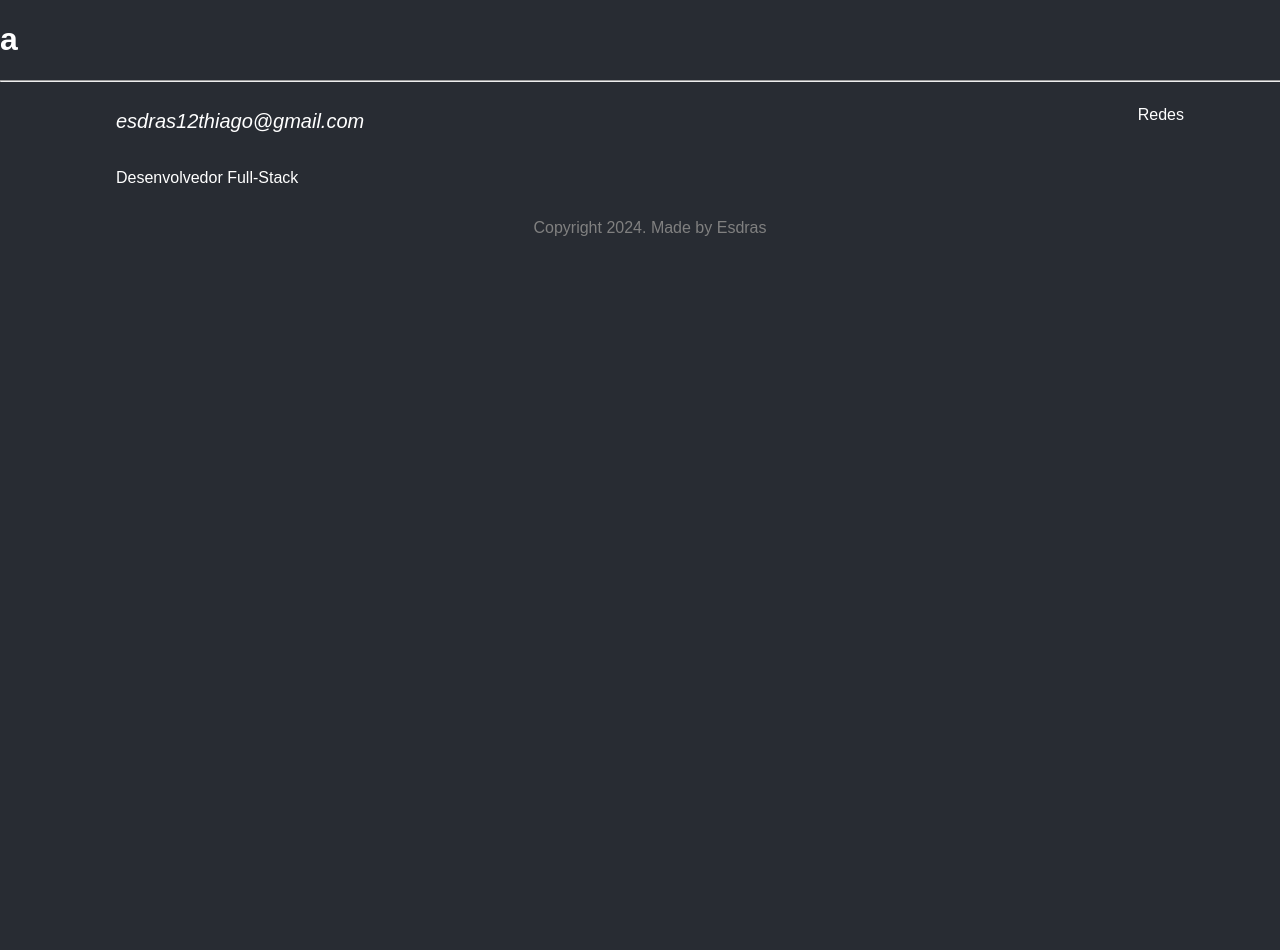
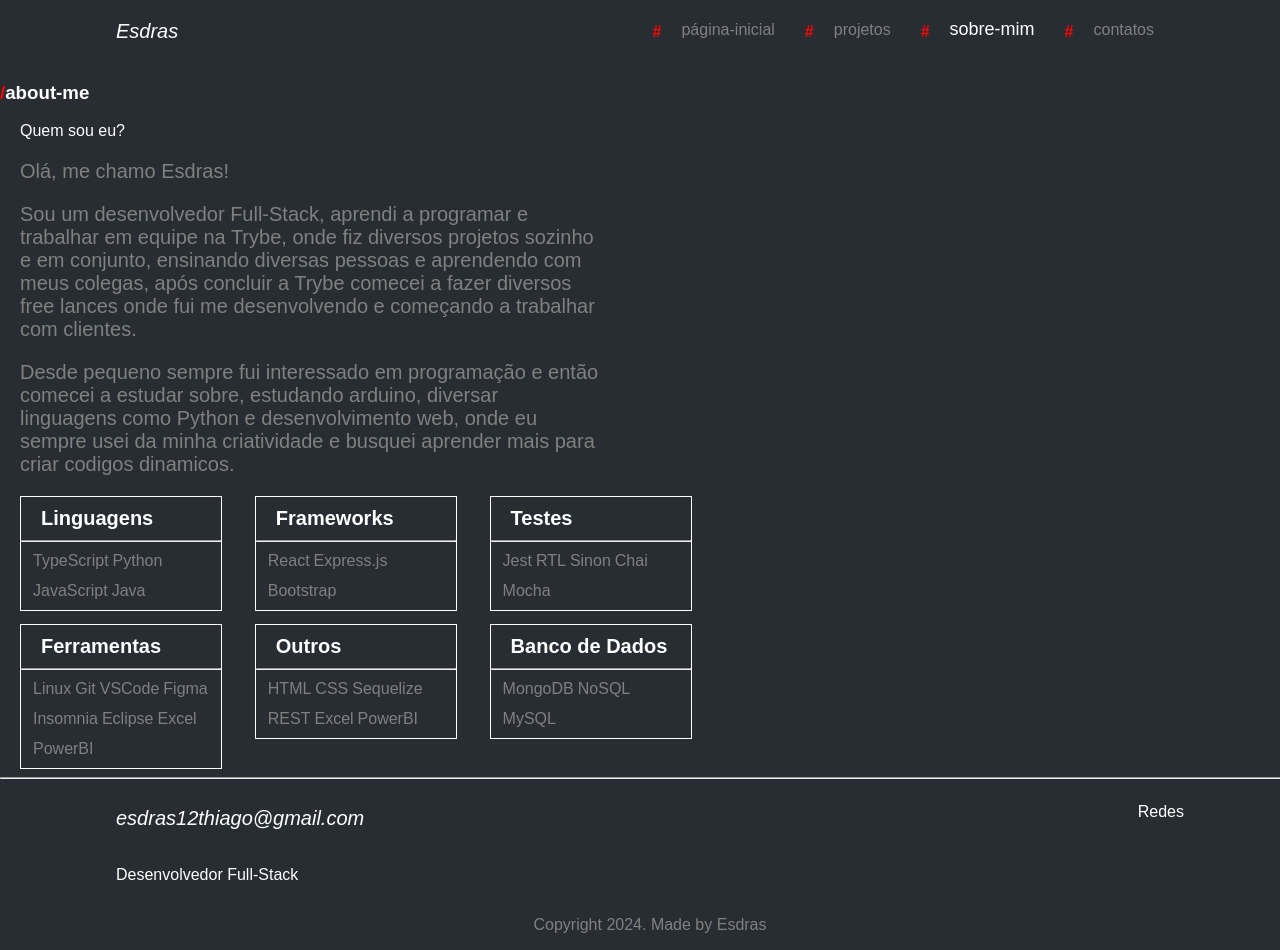
Before and after one commit to EsdrasThiago/portfolioprofissional, a React (Create React App) app: page /sobre-mim in a window 1280 px wide. Before the commit the page ends 800 px from the top, so only its background shows below. Built offline with nearby package versions, Linux system fonts and the light colour scheme; a web font is replaced by a local one.

Commit message:
Adicionando páginas

```diff
--- a/src/App.js
+++ b/src/App.js
@@ -1,18 +1,20 @@
 import { Routes, Route } from "react-router-dom";
 import Home from "./pages/Home";
 import NotFound from "./pages/NotFound";
-import Header from "./components/Header";
 import Footer from "./components/Footer";
 import './styles/MainStyle.css'
+import Works from "./pages/Works";
+import AboutMe from "./pages/AboutMe";
+import Contacts from "./pages/Contacts";
 
 function App() {
   return (
     <main>
       <Routes>
         <Route path="/" element={<Home />} />
-        {/* <Route path="/projetos" element={<Works />} /> */}
-        {/* <Route path="/sobre-mim" element={<AboutMe />} /> */}
-        {/* <Route path="/contatos" element={<Contacts />} /> */}
+        <Route path="/projetos" element={<Works />} />
+        <Route path="/sobre-mim" element={<AboutMe />} />
+        <Route path="/contatos" element={<Contacts />} />
         <Route path="/*" element={<NotFound />}/>
       </Routes>
       <hr className="footer-hr" />
--- /dev/null
+++ b/src/pages/AboutMe.jsx
@@ -0,0 +1,44 @@
+import Header from "../components/Header";
+import skillsHomeMock from "../mocks/skillsMock";
+
+function AboutMe() {
+
+    return (
+        <section>
+            <Header page="about-me"/>
+            <section>
+                <h1><b>/</b>about-me</h1>
+                <p>Quem sou eu?</p>
+            </section>
+            <section className='about-me-home-text-main'>
+                <p>Olá, me chamo Esdras!</p>
+                <p>
+                    Sou um desenvolvedor Full-Stack, aprendi a programar e trabalhar em equipe na Trybe,
+                    onde fiz diversos projetos sozinho e em conjunto, ensinando diversas pessoas e aprendendo com meus colegas,
+                    após concluir a Trybe comecei a fazer diversos free lances onde fui me desenvolvendo e
+                    começando a trabalhar com clientes.
+                </p>
+                <p>
+                    Desde pequeno sempre fui interessado em programação e então comecei a estudar sobre, estudando arduino,
+                    diversar linguagens como Python e desenvolvimento web, onde eu sempre usei da minha criatividade
+                    e busquei aprender mais para criar codigos dinamicos.
+                </p>
+            </section>
+            <section className="skills-home-cards">
+                {skillsHomeMock.map((e) => (
+                    <section className="skills-home-card">
+                        <h1 className="skills-home-title">{e.name}</h1>
+                        <hr />
+                        <section className="skills-home-text">
+                            {e.text.map((el) => (
+                                <p>{el}</p>
+                            ))}
+                        </section>
+                    </section>
+                ))}
+            </section>
+        </section>
+    );
+}
+
+export default AboutMe;
--- /dev/null
+++ b/src/pages/Contacts.jsx
@@ -0,0 +1,22 @@
+import Header from "../components/Header";
+
+function Contacts() {
+
+    return (
+      <section>
+        <Header />
+        <section>
+            <h1><b>/</b>contatos</h1>
+            <p>Quem eu sou?</p>
+        </section>
+        <section>
+            <p>Eu sou um desenvolvedor em busca do primeiro emprego e estou disponivel para criação de aplicações, caso necessite de algo ou tenha alguma dúvida não exite em me contatar</p>
+        </section>
+        <section>
+            <h1><b>#</b>all-media</h1>
+        </section>
+      </section>
+    );
+  }
+
+  export default Contacts;
--- /dev/null
+++ b/src/pages/Works.jsx
@@ -0,0 +1,32 @@
+import Header from "../components/Header";
+import projectsHomeMock from "../mocks/projectsMock";
+
+function Works() {
+
+    return (
+        <section>
+            <Header page="projects" />
+            <section>
+                <h1><b>/</b>Projetos</h1>
+                <p>Uma lista dos meus projetos</p>
+            </section>
+            <section>
+                <h1><b>#</b>projetos-completos</h1>
+                <section className="project-home-cards">
+                {projectsHomeMock.map((e) => (
+                    <section className="project-home-card">
+                        <img src={e.image} alt={e.name} className="project-home-img"/>
+                        <p className="project-home-stacks">{e.stacks}</p>
+                        <hr className="project-home-hr-bot" />
+                        <h1 className="project-home-title-card">{e.name}</h1>
+                        <p className="project-home-description">{e.description}</p>
+                        <button>Site</button>
+                    </section>
+                ))}
+                </section>
+            </section>
+        </section>
+    );
+}
+
+export default Works;
```
